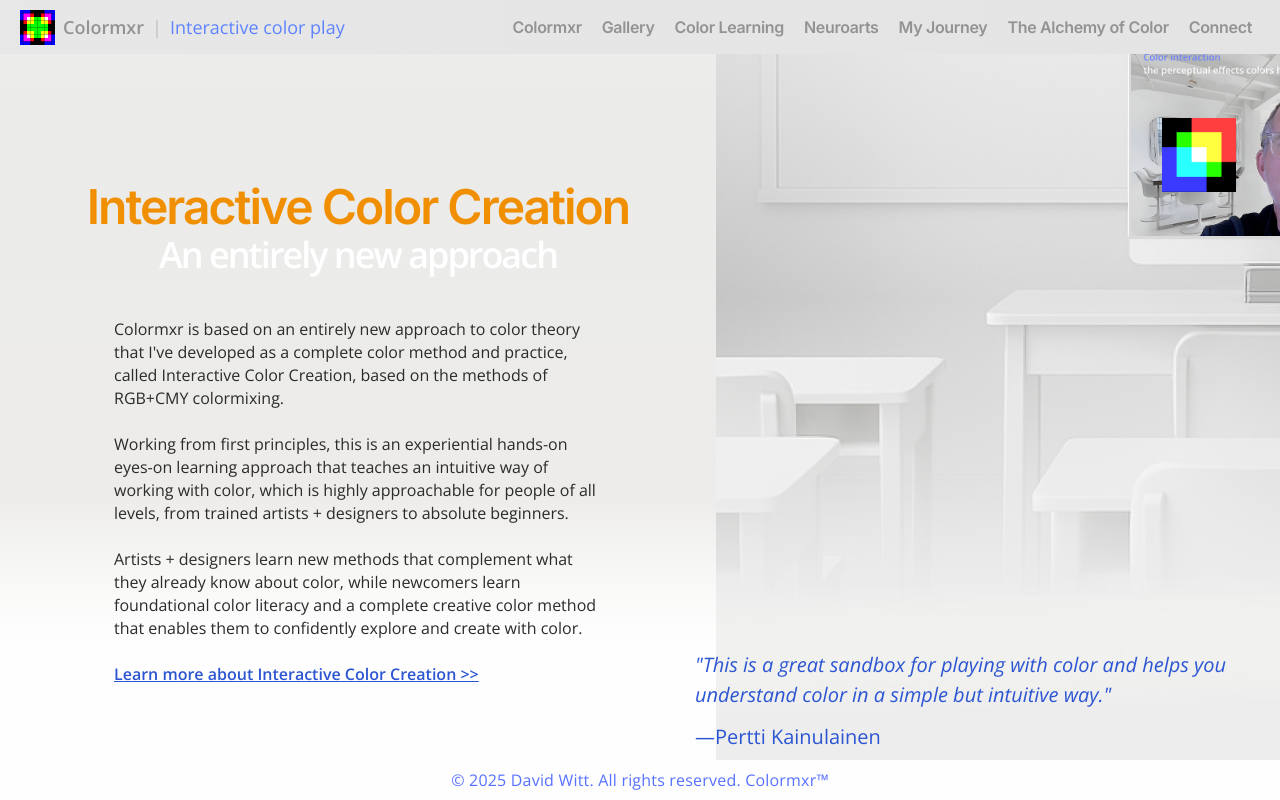
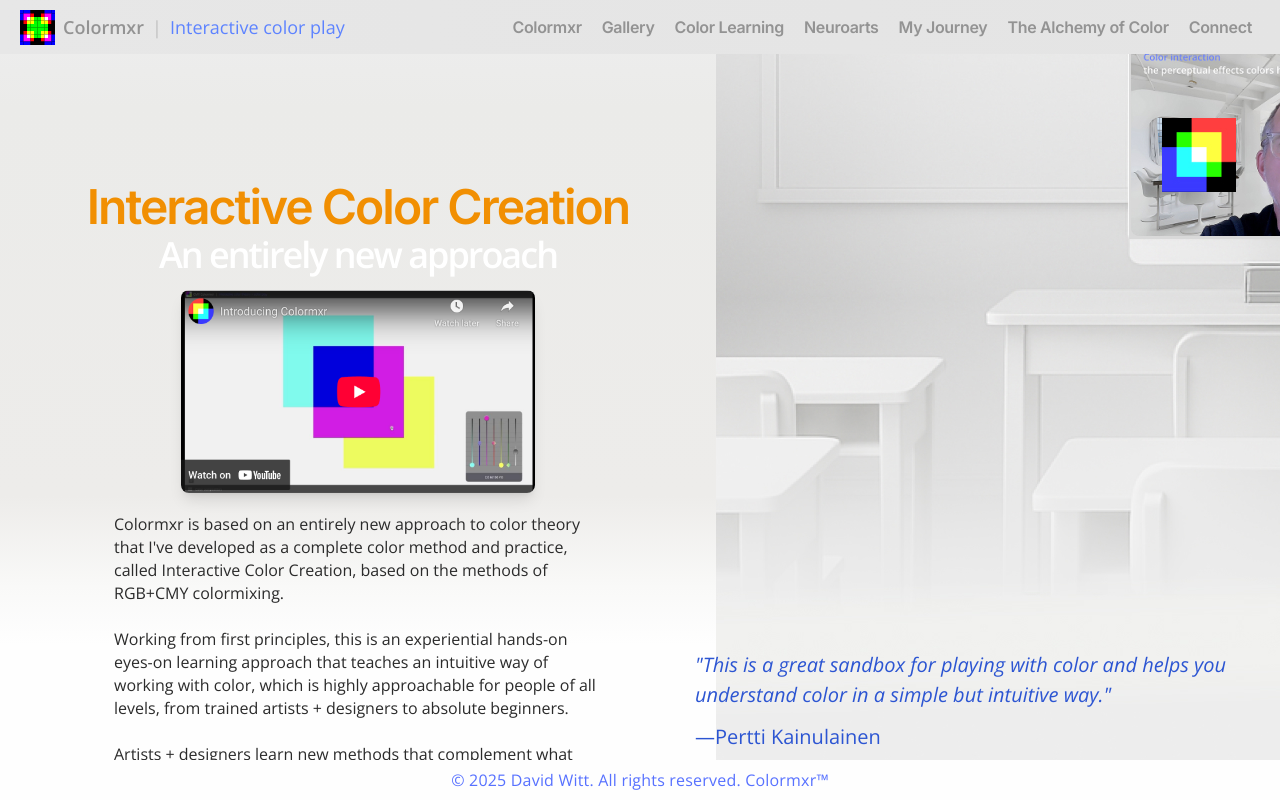
Before and after one commit to DWitt415/website-colormxr, a React (Vite) app: page /courses in a window 1280 px wide. Built offline with nearby package versions, Linux system fonts and the light colour scheme.

Commit message:
video updates

```diff
--- a/src/pages/Courses.jsx
+++ b/src/pages/Courses.jsx
@@ -46,6 +46,20 @@
             </p>
           </section>
 
+          {/* Video Embed */}
+          <section className="w-full">
+            <div className="relative w-full" style={{ paddingBottom: '56.25%' }}>
+              <iframe
+                className="absolute inset-0 w-full h-full rounded-lg"
+                src="https://www.youtube.com/embed/A9jAzC9dK-o"
+                title="Introducing Colormxr"
+                frameBorder="0"
+                allow="accelerometer; autoplay; clipboard-write; encrypted-media; gyroscope; picture-in-picture"
+                allowFullScreen
+              />
+            </div>
+          </section>
+
           {/* Testimonial */}
           <section className="subheading-blue space-y-3 py-4">
             <p className="italic">
@@ -81,7 +95,7 @@
             </div>
 
             {/* Description Text - Centered in left space */}
-            <div className="absolute body-text top-[318px] w-[488px] whitespace-pre-wrap z-5" style={{ left: 'calc(716px / 2)', transform: 'translateX(-50%)' }}>
+            <div className="absolute body-text top-[513px] w-[488px] whitespace-pre-wrap z-5" style={{ left: 'calc(716px / 2)', transform: 'translateX(-50%)' }}>
               <p className="mb-0">Colormxr is based on an entirely new approach to color theory that I've developed as a complete color method and practice, called Interactive Color Creation, based on the methods of RGB+CMY colormixing.</p>
               <p className="mb-0">&nbsp;</p>
               <p className="mb-0">Working from first principles, this is an experiential hands-on eyes-on learning approach that teaches an intuitive way of working with color, which is highly approachable for people of all levels, from trained artists + designers to absolute beginners.</p>
@@ -101,6 +115,22 @@
               <p className="heading-subhero relative shrink-0 w-full">
                 An entirely new approach
               </p>
+            </div>
+
+            {/* Video */}
+            <div className="absolute z-5" style={{ left: 'calc(716px / 2)', transform: 'translateX(-50%)', top: '290px' }}>
+              <a
+                href="https://youtu.be/A9jAzC9dK-o"
+                target="_blank"
+                rel="noopener noreferrer"
+                className="block"
+              >
+                <img
+                  alt="Colormxr video preview"
+                  className="w-[354px] h-[203px] rounded-lg shadow-lg hover:shadow-xl transition-shadow"
+                  src="/assets/screenshot-video.png"
+                />
+              </a>
             </div>
 
             {/* Testimonial - Overlay on classroom image */}
--- a/src/pages/Home.jsx
+++ b/src/pages/Home.jsx
@@ -52,7 +52,7 @@
               <div className="relative w-full" style={{ paddingBottom: '56.25%' }}>
                 <iframe
                   className="absolute inset-0 w-full h-full rounded-lg"
-                  src="https://www.youtube.com/embed/A9jAzC9dK-o"
+                  src="https://www.youtube.com/embed/SgcyNpSM89M"
                   title="Introducing Colormxr"
                   frameBorder="0"
                   allow="accelerometer; autoplay; clipboard-write; encrypted-media; gyroscope; picture-in-picture"
@@ -100,7 +100,7 @@
               {/* Video */}
               <div className="flex justify-center">
                 <a
-                  href="https://youtu.be/A9jAzC9dK-o"
+                  href="https://youtu.be/SgcyNpSM89M"
                   target="_blank"
                   rel="noopener noreferrer"
                   className="block"
@@ -108,7 +108,7 @@
                   <img
                     alt="Colormxr video preview"
                     className="w-[354px] h-[203px] rounded-lg shadow-lg hover:shadow-xl transition-shadow"
-                    src="/assets/screenshot-video.png"
+                    src="/assets/colormxr-video-thumbnail.png"
                   />
                 </a>
               </div>
```
Also changed, not shown: public/assets/colormxr-video-thumbnail.png (added), 1 other file (tests, documents, lock files or other folders).
